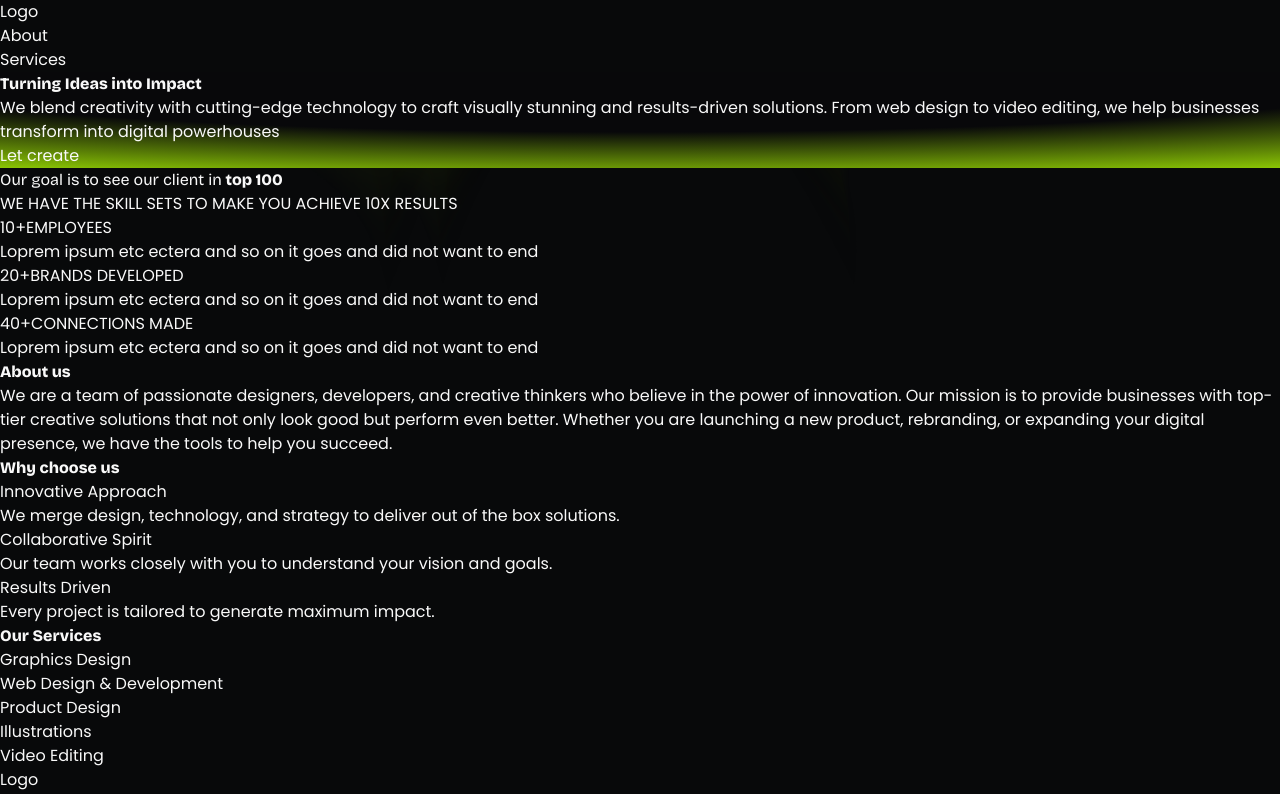
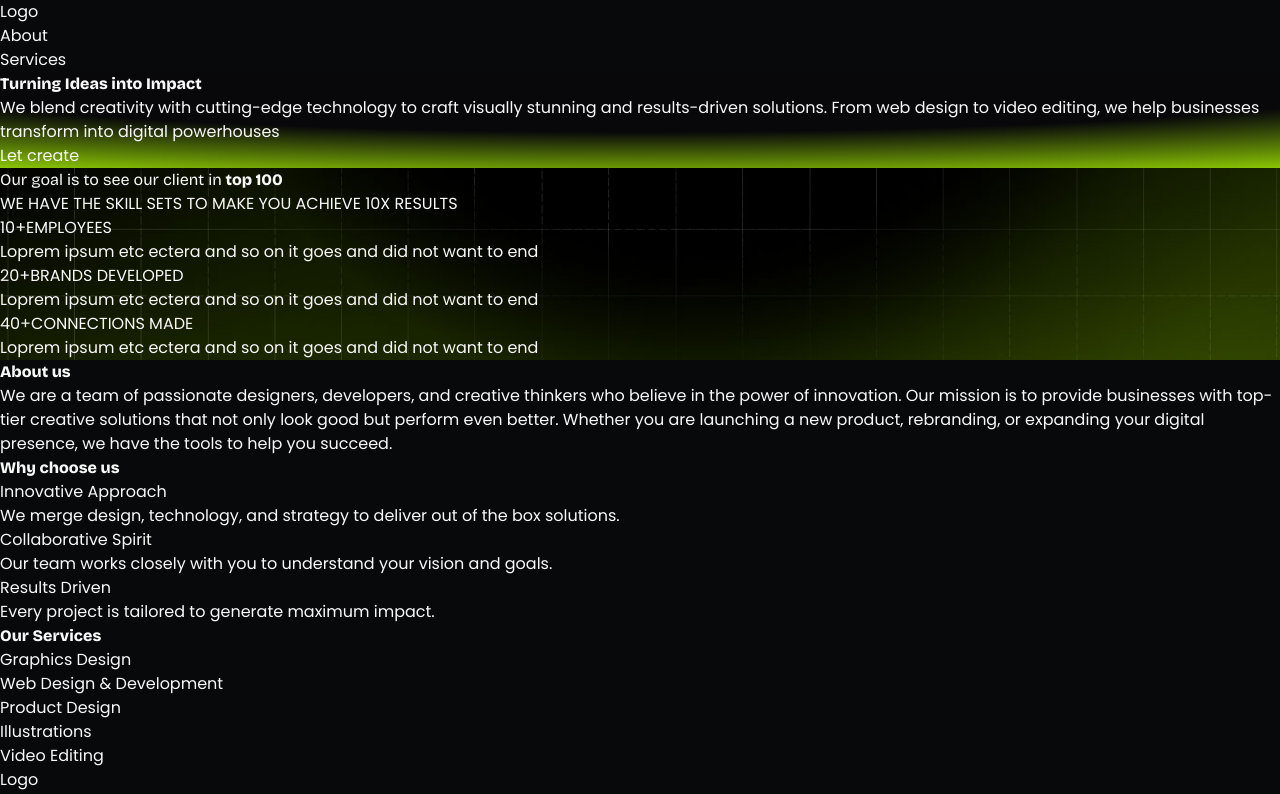
Before and after one commit to gamertechsdefi/efajlabs, a Next.js app: page / in a window 1280 px wide. Shown: the top 794 px of the page. Built offline with nearby package versions, Linux system fonts and the light colour scheme.

Commit message:
round fix

```diff
--- a/src/app/page.js
+++ b/src/app/page.js
@@ -28,7 +28,7 @@ function Header() {
 function Main() {
   return (
     <main className="flex flex-col justify-center text-center">
-      <div className=" min-h-screen px-16 md:px-32 pt-32 md:pt-16"
+      <div className=" min-h-screen px-16 md:px-32 pt-8 md:pt-16"
         style={{
           backgroundImage: 'radial-gradient(125% 125% at 50% 0%, #08080A 50%, #ADF802)',
         }}>
@@ -41,14 +41,14 @@ function Main() {
         <p className="text-sm pt-8 md:px-16">We blend creativity with cutting-edge technology to craft visually stunning and results-driven solutions. From web design to video editing, we help businesses transform into digital powerhouses</p>
         <button className="bg-neutral-900 border-[1px] border-[#ADF802] px-8 py-2 mt-4 rounded-3xl">Let create</button>
       </div>
-
-      <div className="mt-16 px-8"
-        style={{
-          backgroundImage: 'url(/images/bg-effect.png)',
-          backgroundPosition: 'bottom center',
+      <div style={{
+            backgroundImage: 'url(/images/bg-effect2.jpg)',
+            backgroundPosition: 'bottom',
             backgroundSize: 'cover',
             backgroundRepeat: 'no-repeat',
           }}>
+        <div className="py-16 px-8"
+          >
           <h1 className="text-4xl pb-4"
             style={{
               fontFamily: 'Bricolage Grotesque, sans-serif',
@@ -88,7 +88,10 @@ function Main() {
             </div>
           </div>
         </div>
-      <div className="bg-[#ADF802] text-black text-left mt-16 px-8 md:px-32 py-16 grid md:grid-cols-2 gap-16">
+      </div>
+
+
+      <div className="bg-[#ADF802] text-black text-left px-8 md:px-32 py-16 grid md:grid-cols-2 gap-16">
         <div className="flex flex-col justify-between gap-8">
           <div>
             <h1 className="font-bold text-5xl pb-4"
```
Also changed, not shown: public/images/bg-effect2.jpg (added). Lines whose indentation alone changed are shown as unchanged.
